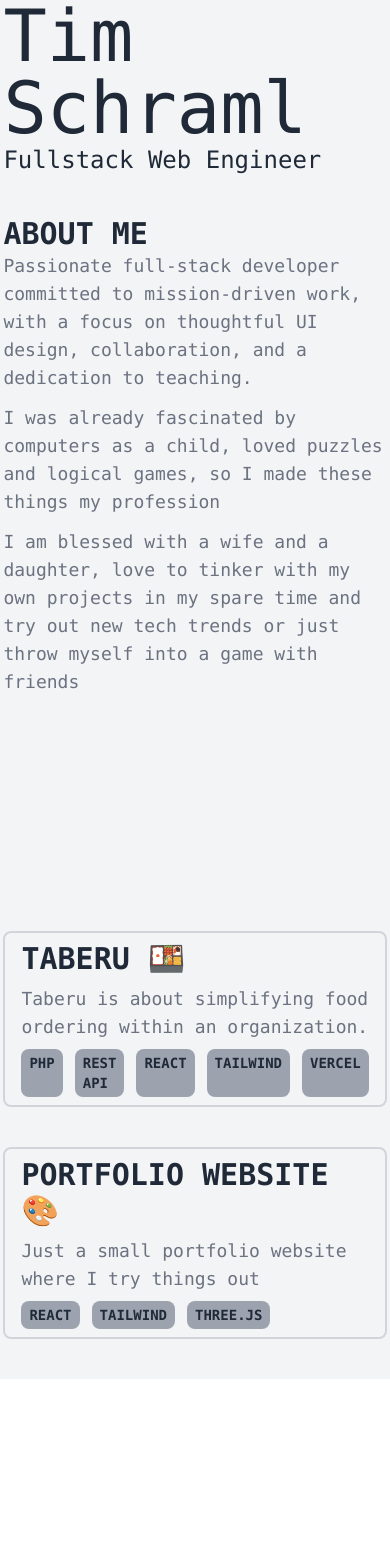
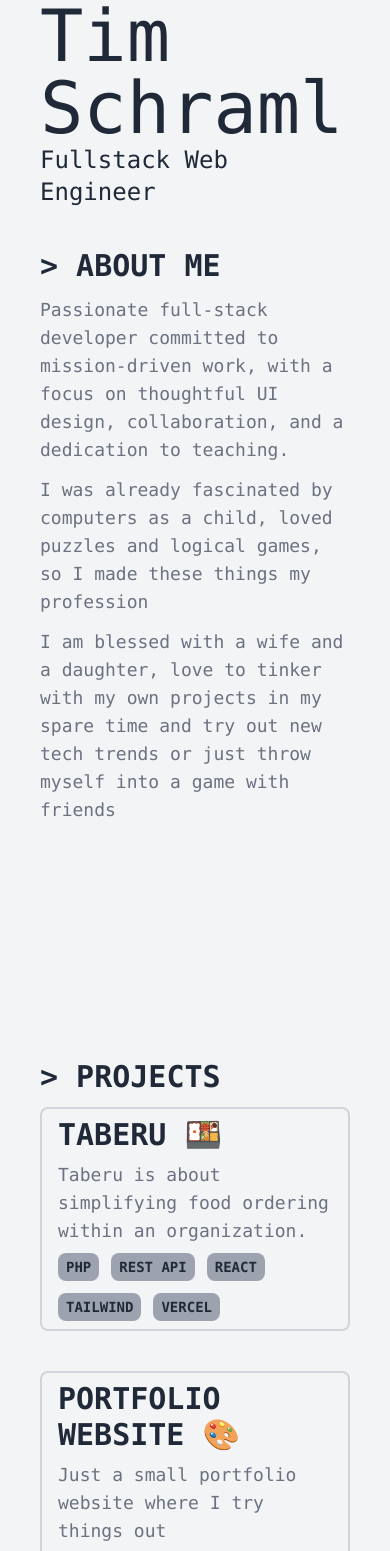
Before and after one commit to SchramlTim/SchramlTim.github.io, a React app: page / in a window 390 px wide. Shown: the top 1551 px of the page. Before the commit the page ends 1379 px from the top, so only its background shows below. Built offline with nearby package versions, Linux system fonts and the light colour scheme; no server answers.

Commit message:
some spacing and adjust breakpoints

```diff
--- a/src/App.jsx
+++ b/src/App.jsx
@@ -7,7 +7,7 @@ import { Project, ProjectAttribute, ProjectAttributeList, ProjectDescription, Pr
 const App = () =>{
     return (
         <div className="flex justify-center bg-gray-100 px-10 pb-10">
-            <div className="flex flex-col font-mono gap-10 md:w-2/3 min-h-screen  text-gray-800 text-lg">
+            <div className="flex flex-col font-mono gap-10 w-full lg:w-2/3 2xl:w-1/2 min-h-screen  text-gray-800 text-lg">
                 <div className="flex flex-col items-start justify-center">
                     <div className="flex flex-col text-7xl sm:text-[8vh] sm:leading-[8vh]">
                         <span>Tim</span>
@@ -17,9 +17,9 @@ const App = () =>{
                 </div>
 
                 <Panel>
-                    <PanelTitle>About me</PanelTitle>
+                    <PanelTitle>> About me</PanelTitle>
                     <PanelContent>
-                        <div className="flex flex-col sm:flex-row">
+                        <div className="flex flex-col sm:flex-row text-gray-500">
                             <div className="flex flex-col gap-3 sm:w-1/2">
                                 <p>Passionate full-stack developer committed to mission-driven work, with a focus on thoughtful UI design, collaboration, and a dedication to teaching.</p>
                                 <p>I was already fascinated by computers as a child, loved puzzles and logical games, so I made these things my profession</p>
@@ -31,6 +31,10 @@ const App = () =>{
                         </div>
                     </PanelContent>
                 </Panel>
+                <Panel>
+                    <PanelTitle>> Projects</PanelTitle>
+                    <PanelContent>
+                        <div className="flex flex-col gap-10">
                             <Project link={'https://github.com/SchramlTim/taberu'}>
                                 <ProjectTitle>Taberu 🍱</ProjectTitle>
                                 <ProjectDescription>
@@ -56,6 +60,9 @@ const App = () =>{
                                 </ProjectAttributeList>
                             </Project>
                         </div>
+                    </PanelContent>
+                </Panel>
+            </div>
         </div>
     )
 }
--- a/src/components/panel/index.jsx
+++ b/src/components/panel/index.jsx
@@ -9,12 +9,12 @@ const Panel = (props) =>{
 }
 const PanelTitle = (props) =>{
     return (
-      <h2 className="text-3xl font-bold uppercase">{props.children}</h2>
+      <h2 className="text-3xl font-bold uppercase mb-3">{props.children}</h2>
     )
 }
 const PanelContent = (props) =>{
     return (
-      <div className={'text-gray-500'}>
+      <div className={''}>
           {props.children}
       </div>
     )
--- a/src/solutions/project/index.jsx
+++ b/src/solutions/project/index.jsx
@@ -32,7 +32,7 @@ const ProjectAttribute = (props) =>{
 
 const ProjectAttributeList = (props) =>{
     return (
-      <div className={'flex flex-row w-full gap-3'}>
+      <div className={'flex flex-row flex-wrap w-full gap-3'}>
           {props.children}
       </div>
     )
```
Lines whose indentation alone changed are shown as unchanged.
